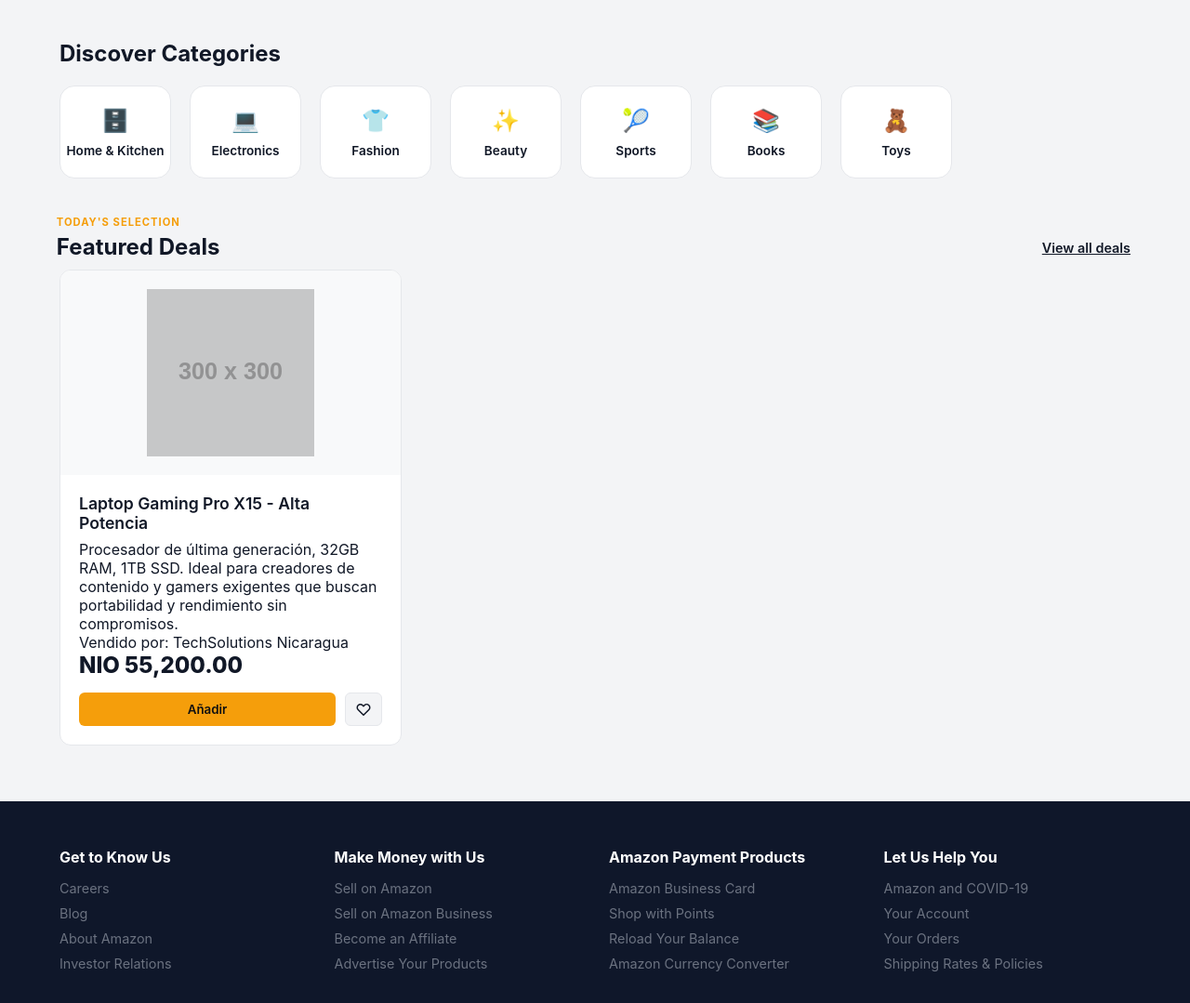
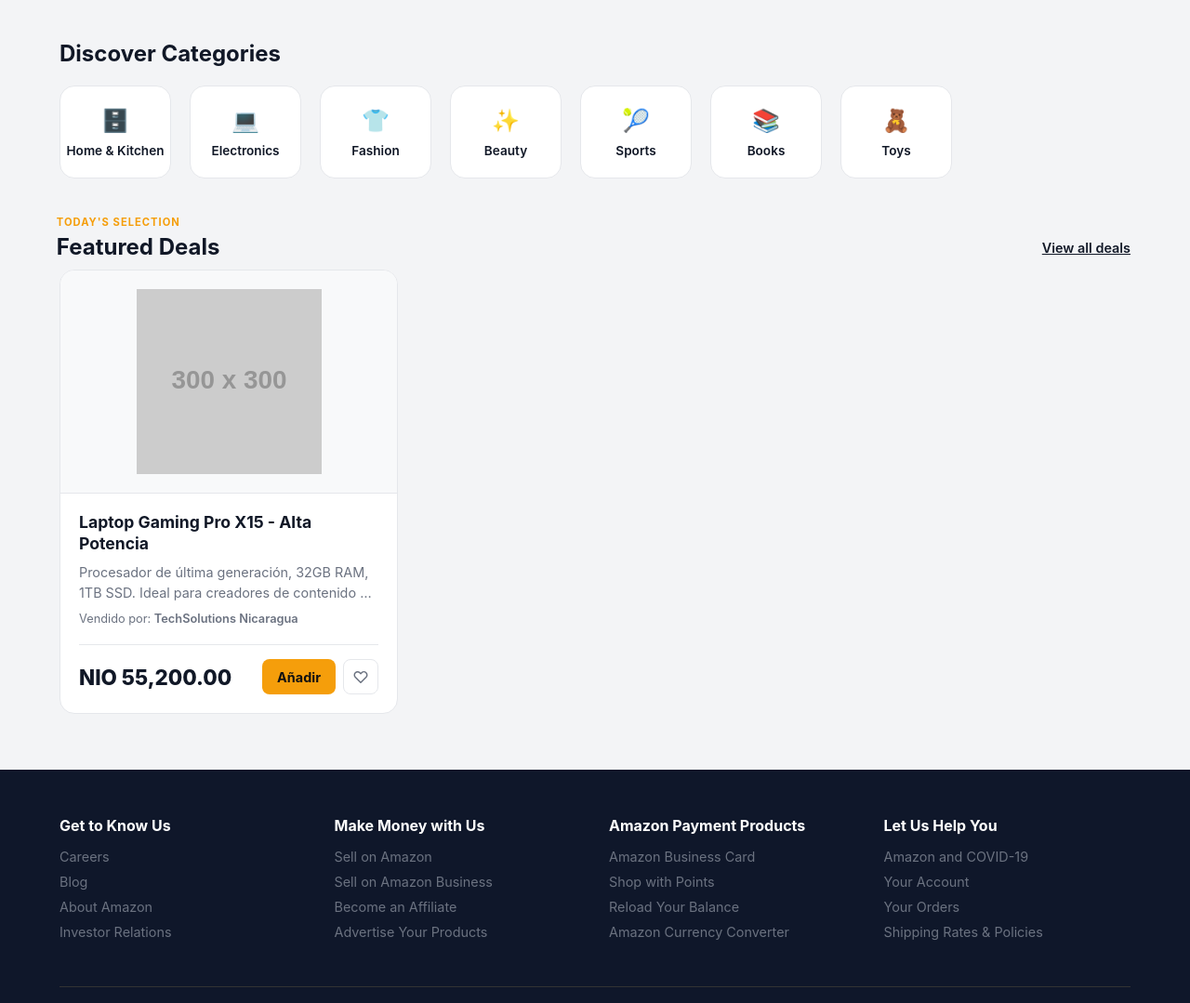
Before and after one commit to destripador2000/ecommerce-store, a website: page Frontend/index.html in a window 1280 px wide. Shown: the part 784-1863 px from the top of the page at 93% size. Drawn offline with Linux system fonts and the light colour scheme; placeholder pictures from the web are drawn by us.

Commit message:
Refactor: Cambiando el diseño de las tarjetas

```diff
--- a/Frontend/src/style.css
+++ b/Frontend/src/style.css
@@ -249,103 +249,146 @@ header {
 /* =========================================
    GRILLA DE PRODUCTOS (Featured Deals)
 ========================================= */
+/* =========================================
+   GRILLA DE PRODUCTOS MODERNA (Refactorizada)
+========================================= */
 .products-grid {
   display: grid;
   grid-template-columns: repeat(auto-fill, minmax(280px, 1fr));
-  gap: 24px;
+  gap: 30px;
+  /* Un poco más de espacio entre tarjetas */
   padding: 0 5% 60px;
 }
 
 .product-card {
   background-color: var(--card-bg);
-  border-radius: 12px;
+  border-radius: 16px;
+  /* Bordes más suaves */
   border: 1px solid var(--border-color);
   overflow: hidden;
-  transition: box-shadow 0.3s;
+  transition: transform 0.3s ease, box-shadow 0.3s ease;
   position: relative;
+  display: flex;
+  flex-direction: column;
+  /* Alineación vertical interna */
+  height: 100%;
+  /* Para que todas midan lo mismo en la fila */
 }
 
 .product-card:hover {
-  box-shadow: 0 10px 20px rgba(0, 0, 0, 0.08);
+  transform: translateY(-5px);
+  box-shadow: 0 15px 30px rgba(0, 0, 0, 0.1);
 }
 
-.product-badge {
-  position: absolute;
-  top: 12px;
-  left: 12px;
-  background-color: var(--badge-bg);
-  color: var(--badge-text);
-  padding: 4px 8px;
-  border-radius: 4px;
-  font-size: 0.7rem;
-  font-weight: 700;
-  z-index: 2;
-}
-
+/* Contenedor Imagen */
 .product-img-container {
-  height: 220px;
+  height: 240px;
+  /* Alto fijo para uniformidad */
   background-color: var(--image-bg);
   display: flex;
   justify-content: center;
   align-items: center;
   padding: 20px;
+  border-bottom: 1px solid var(--border-color);
 }
 
 .product-img-container img {
   max-width: 100%;
   max-height: 100%;
   object-fit: contain;
-  mix-blend-mode: multiply;
-  /* Para que los fondos blancos de las fotos se fundan */
 }
 
-body.dark-mode .product-img-container img {
-  mix-blend-mode: normal;
+/* Contenedor Información */
+.product-info {
+  padding: 20px;
+  display: flex;
+  flex-direction: column;
+  flex-grow: 1;
+  /* Ocupa el espacio restante */
 }
 
-.product-info {
-  padding: 20px;
+/* product_name */
+.product-title {
+  font-weight: 700;
+  font-size: 1.1rem;
+  margin-bottom: 8px;
+  color: var(--text-primary);
+  line-height: 1.3;
+  /* Truncado a 2 líneas estricto */
+  display: -webkit-box;
+  -webkit-line-clamp: 2;
+  -webkit-box-orient: vertical;
+  overflow: hidden;
 }
 
-.product-title {
-  font-weight: 600;
-  font-size: 1.1rem;
-  margin-bottom: 8px;
+/* description (Nuevo) */
+.product-description {
+  font-size: 0.9rem;
+  color: var(--text-secondary);
+  margin-bottom: 10px;
+  line-height: 1.5;
+  /* Truncado a 2 líneas sutil */
+  display: -webkit-box;
+  -webkit-line-clamp: 2;
+  -webkit-box-orient: vertical;
+  overflow: hidden;
 }
 
+/* distributor_name (Nuevo) */
+.product-distributor {
+  font-size: 0.8rem;
+  color: var(--text-secondary);
+  margin-bottom: 20px;
+  display: block;
+}
+
+.distributor-name {
+  font-weight: 600;
+  color: var(--link-color);
+  /* Toque de color Amazon */
+}
+
+/* Fila Inferior (Precio y Botones) */
+.product-price-action-row {
+  margin-top: auto;
+  /* Empuja todo este bloque al fondo de la tarjeta */
+  display: flex;
+  justify-content: space-between;
+  align-items: center;
+  gap: 10px;
+  padding-top: 15px;
+  border-top: 1px solid var(--border-color);
+  /* Separación sutil */
+}
+
+/* base_price */
 .product-price-row {
   display: flex;
   align-items: baseline;
-  gap: 10px;
-  margin-bottom: 15px;
 }
 
 .price-current {
-  font-size: 1.5rem;
+  font-size: 1.4rem;
   font-weight: 800;
+  color: var(--text-primary);
 }
 
-.price-old {
-  font-size: 0.9rem;
-  color: var(--text-secondary);
-  text-decoration: line-through;
-}
-
+/* Acciones */
 .product-actions {
   display: flex;
-  gap: 10px;
+  gap: 8px;
 }
 
 .btn-add-cart {
-  flex-grow: 1;
   background-color: var(--amz-orange);
   color: #111;
   border: none;
-  border-radius: 6px;
-  padding: 10px;
-  font-weight: 600;
+  border-radius: 8px;
+  padding: 10px 16px;
+  font-weight: 700;
   cursor: pointer;
   transition: background-color 0.2s;
+  font-size: 0.9rem;
 }
 
 .btn-add-cart:hover {
@@ -353,14 +396,22 @@ body.dark-mode .product-img-container img {
 }
 
 .btn-icon {
-  width: 40px;
-  background-color: var(--bg-main);
+  width: 38px;
+  height: 38px;
+  background-color: transparent;
   border: 1px solid var(--border-color);
-  border-radius: 6px;
+  border-radius: 8px;
   display: flex;
   justify-content: center;
   align-items: center;
   cursor: pointer;
+  color: var(--text-secondary);
+  transition: all 0.2s;
+}
+
+.btn-icon:hover {
+  background-color: var(--image-bg);
+  border-color: var(--text-secondary);
   color: var(--text-primary);
 }
 
```
